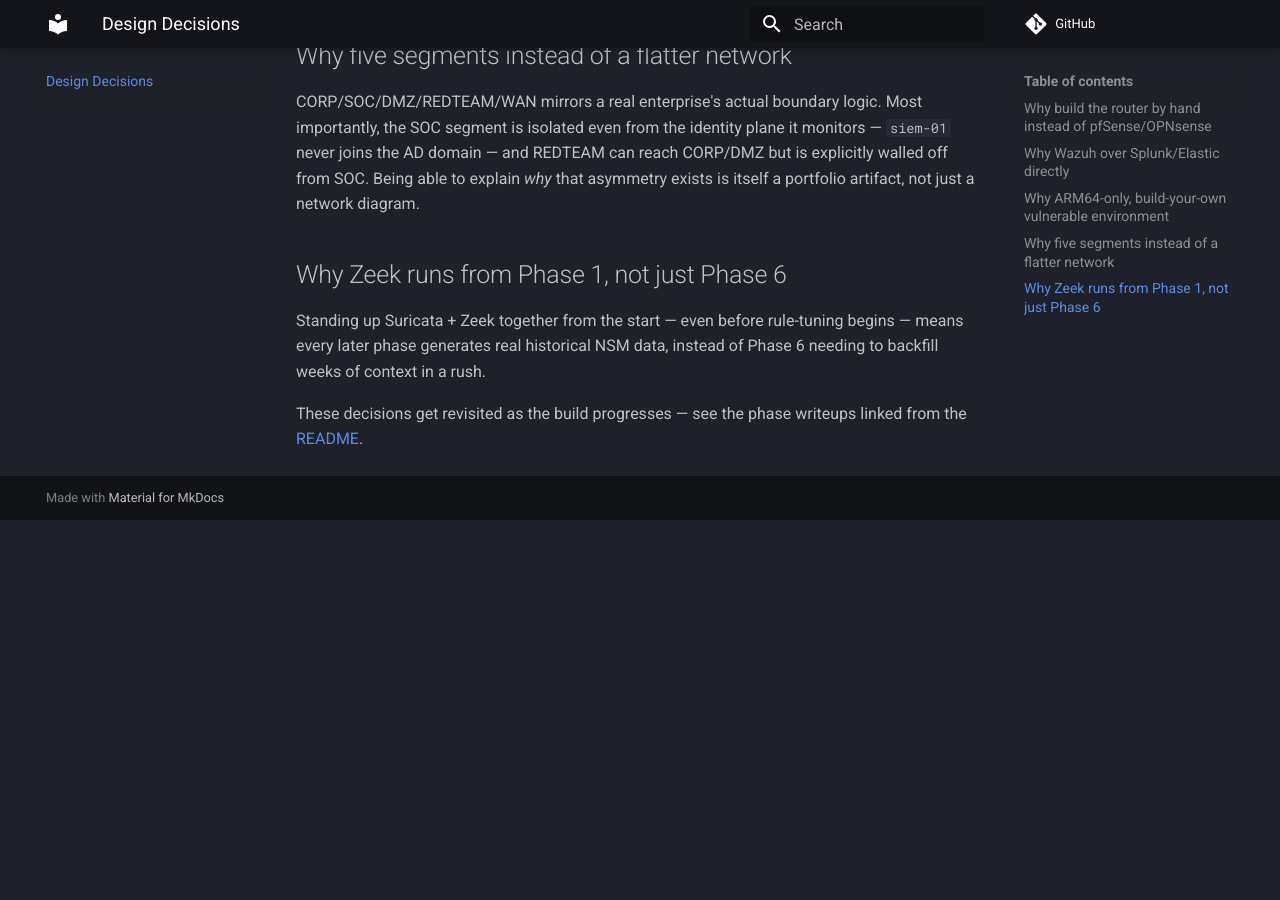
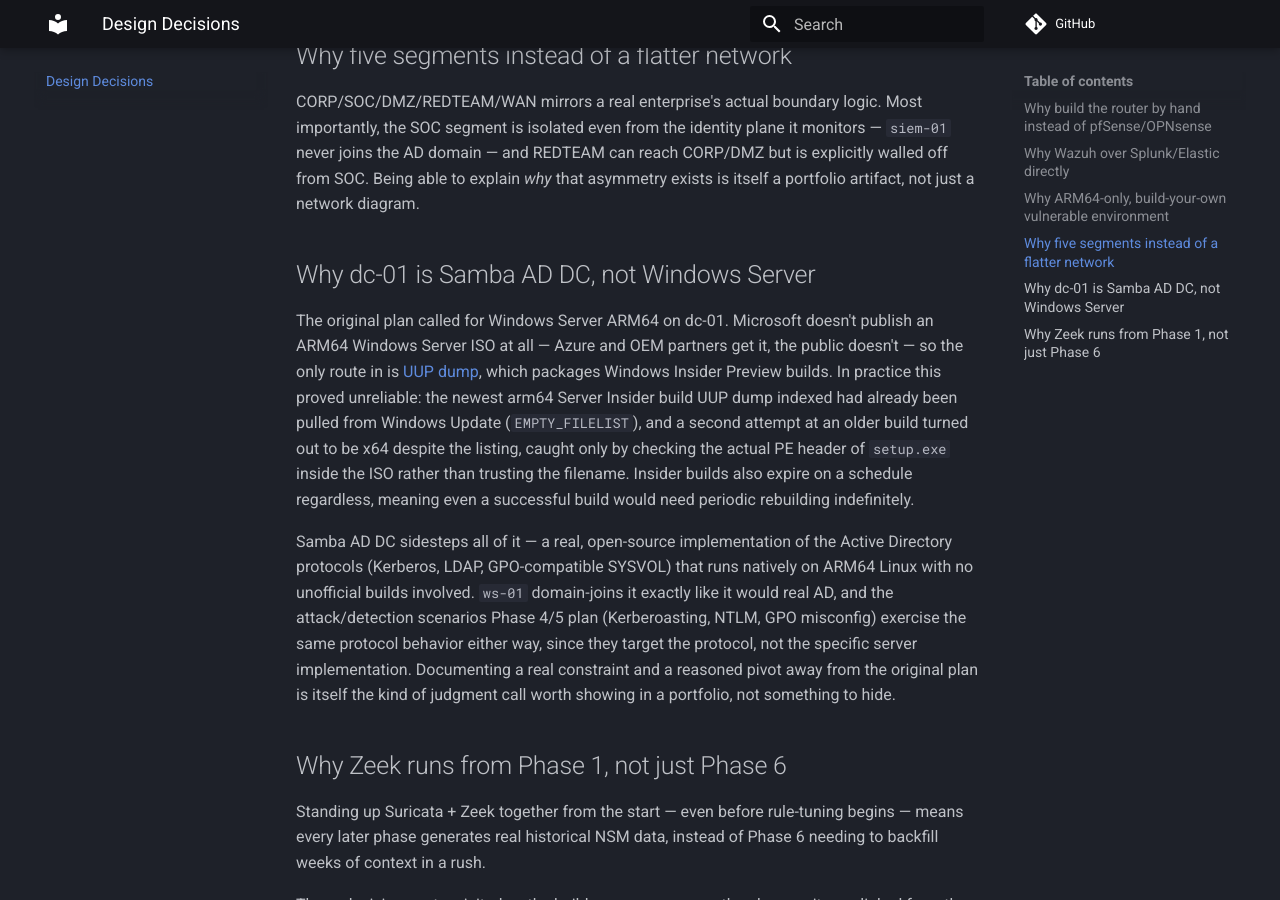
Before and after one commit to tohudgins/Homelab, an MkDocs documentation site: the page built from docs/design-decisions.md, in a window 1280 px wide and 900 px high, scrolled down 821 px. Built offline with MkDocs 1.6.1 and Material for MkDocs 9.7.7, drawn with Linux system fonts in a browser that asks for light colours; comment, search, counter and statistics services are not loaded; before the commit the page ends 1341 px from its top, so only the background shows below that.

Commit message:
Phase 2: pivot dc-01 to Samba AD DC, mark Identity phase complete
Windows Server ARM64 proved unobtainable (no official ISO, Insider
builds expire), so dc-01 runs Samba AD DC on Ubuntu instead. Domain
provisioned and ws-01 joined and verified outside the repo (live VM
state); these doc updates capture the decision and phase status.

```diff
--- a/docs/00-ip-plan.md
+++ b/docs/00-ip-plan.md
@@ -26,7 +26,7 @@
 | Host | Segment | IP | Role |
 |---|---|---|---|
 | rtr-01 | all internal segments (gateway) + WAN | `.1` on each internal segment | Firewall, DHCP/DNS/NTP, inline Suricata + Zeek |
-| dc-01 | CORP | `10.10.10.10` | AD DS, DNS, GPO, PDC time source |
+| dc-01 | CORP | `10.10.10.10` | AD DS, DNS, GPO, PDC time source (Samba AD DC on Ubuntu ARM64 — see `design-decisions.md`) |
 | ws-01 | CORP | `10.10.10.50` (DHCP reservation) | Domain-joined victim workstation |
 | siem-01 | SOC/MGMT | `10.10.30.10` | Wazuh all-in-one |
 | dmz-01 | DMZ | `10.10.20.10` | Vulnerable web apps |
--- a/docs/design-decisions.md
+++ b/docs/design-decisions.md
@@ -16,6 +16,12 @@ Apple Silicon has no x86 virtualization and no nested virtualization, which rule
 
 CORP/SOC/DMZ/REDTEAM/WAN mirrors a real enterprise's actual boundary logic. Most importantly, the SOC segment is isolated even from the identity plane it monitors — `siem-01` never joins the AD domain — and REDTEAM can reach CORP/DMZ but is explicitly walled off from SOC. Being able to explain *why* that asymmetry exists is itself a portfolio artifact, not just a network diagram.
 
+## Why dc-01 is Samba AD DC, not Windows Server
+
+The original plan called for Windows Server ARM64 on dc-01. Microsoft doesn't publish an ARM64 Windows Server ISO at all — Azure and OEM partners get it, the public doesn't — so the only route in is [UUP dump](https://uupdump.net), which packages Windows Insider Preview builds. In practice this proved unreliable: the newest arm64 Server Insider build UUP dump indexed had already been pulled from Windows Update (`EMPTY_FILELIST`), and a second attempt at an older build turned out to be x64 despite the listing, caught only by checking the actual PE header of `setup.exe` inside the ISO rather than trusting the filename. Insider builds also expire on a schedule regardless, meaning even a successful build would need periodic rebuilding indefinitely.
+
+Samba AD DC sidesteps all of it — a real, open-source implementation of the Active Directory protocols (Kerberos, LDAP, GPO-compatible SYSVOL) that runs natively on ARM64 Linux with no unofficial builds involved. `ws-01` domain-joins it exactly like it would real AD, and the attack/detection scenarios Phase 4/5 plan (Kerberoasting, NTLM, GPO misconfig) exercise the same protocol behavior either way, since they target the protocol, not the specific server implementation. Documenting a real constraint and a reasoned pivot away from the original plan is itself the kind of judgment call worth showing in a portfolio, not something to hide.
+
 ## Why Zeek runs from Phase 1, not just Phase 6
 
 Standing up Suricata + Zeek together from the start — even before rule-tuning begins — means every later phase generates real historical NSM data, instead of Phase 6 needing to backfill weeks of context in a rush.
```
Also changed, not shown: README.md (+5 -5 lines).
